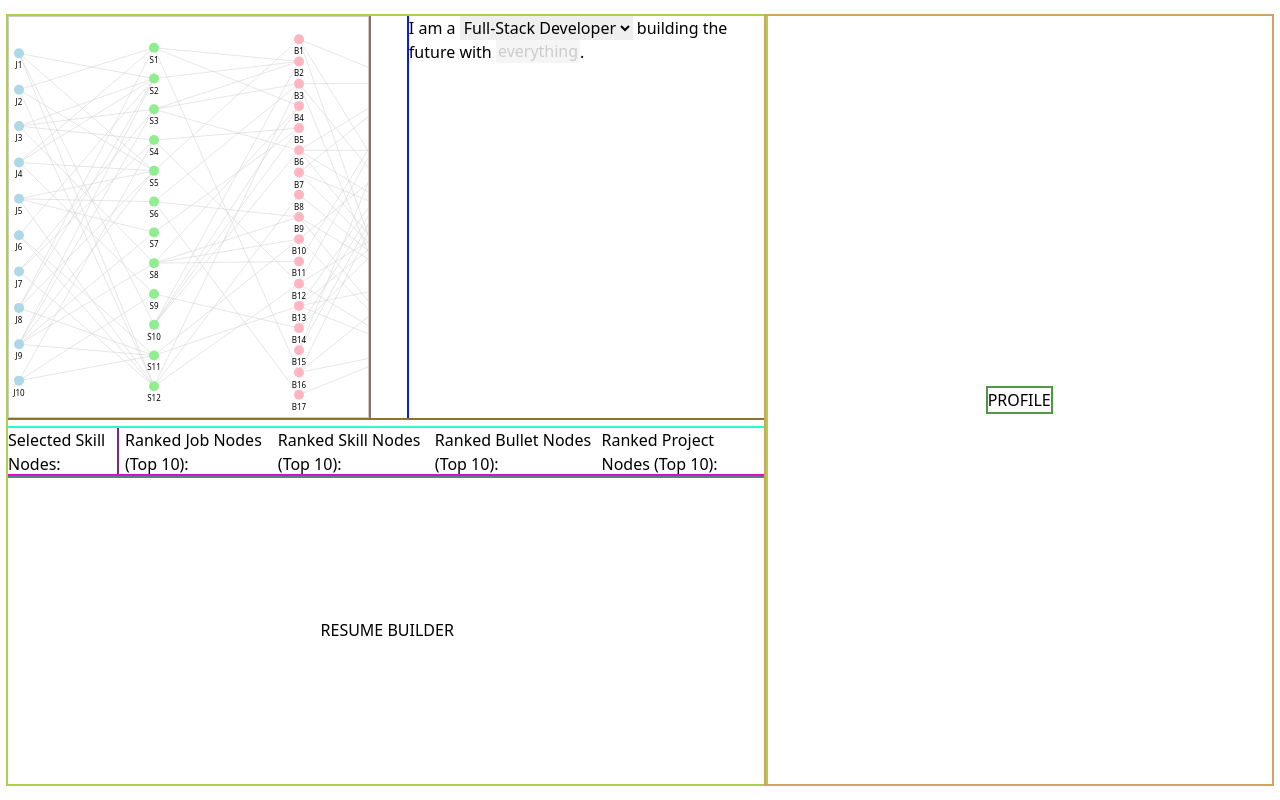
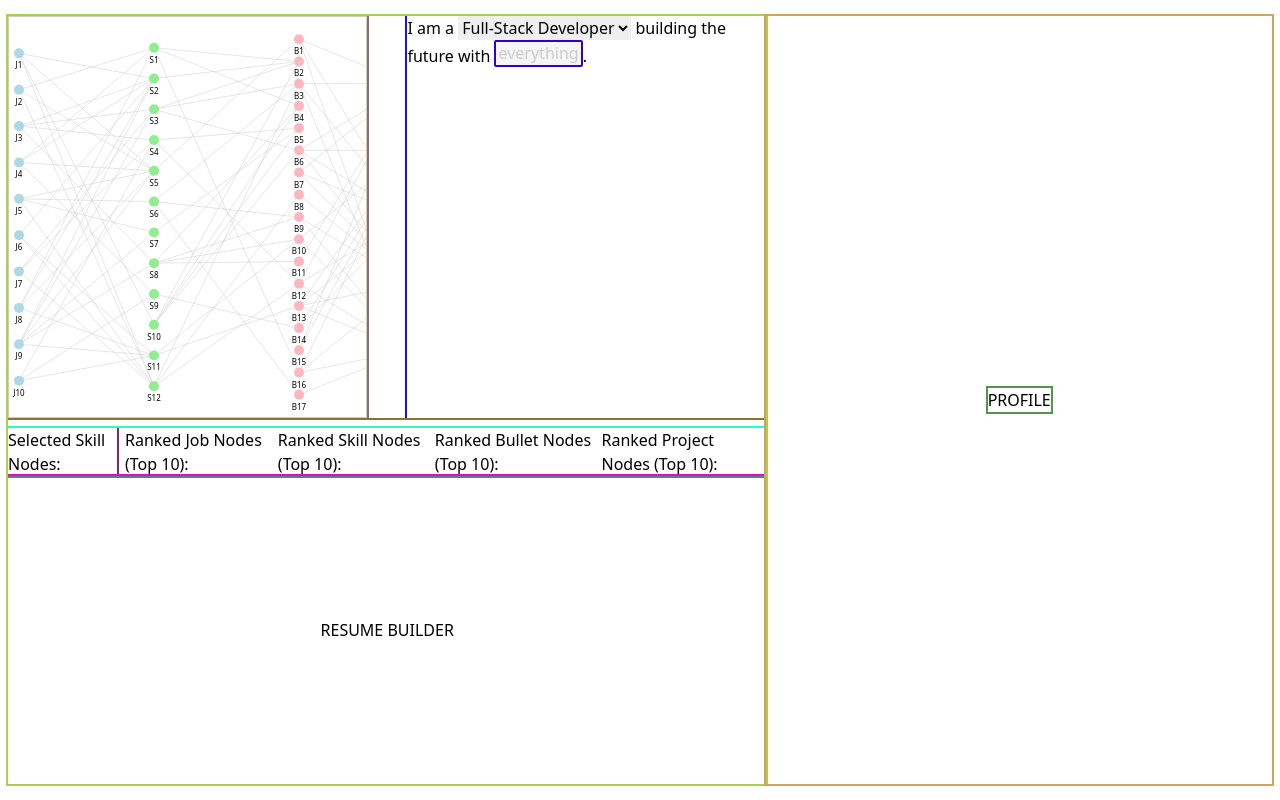
Before and after one commit to braedonwatkins/resume, a SvelteKit app: page /home in a window 1280 px wide. Built offline with nearby package versions, Linux system fonts and the light colour scheme.

Commit message:
beginning of the juice: remembering how css anims work

```diff
--- a/src/routes/home/Showcase.svelte
+++ b/src/routes/home/Showcase.svelte
@@ -317,6 +317,7 @@
 			</select>
 			building the future with
 			<select
+				class="animate"
 				on:click={handleSkillClick}
 				on:change={handleSkillSelect}
 				on:focus={() => (isSelectOpen = true)}
@@ -383,6 +384,19 @@
 </div>
 
 <style>
+	.animate {
+		border: solid 2px;
+		border-color: red;
+		animation: 2s infinite alternate slide-in;
+	}
+	@keyframes slide-in {
+		from {
+			border-color: red;
+		}
+		to {
+			border-color: blue;
+		}
+	}
 	option:disabled {
 		color: #ccc;
 		background-color: #f5f5f5;
```
